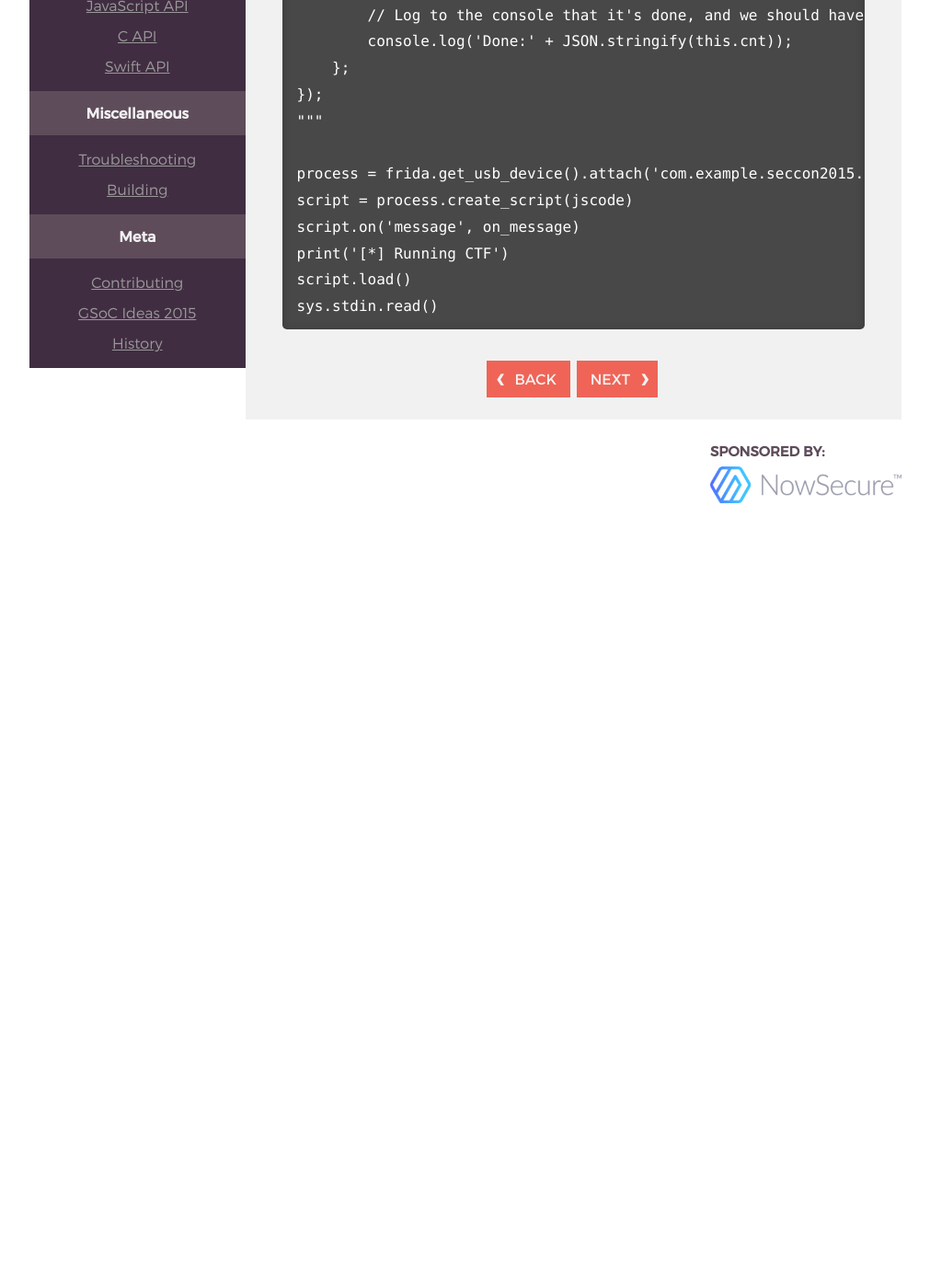
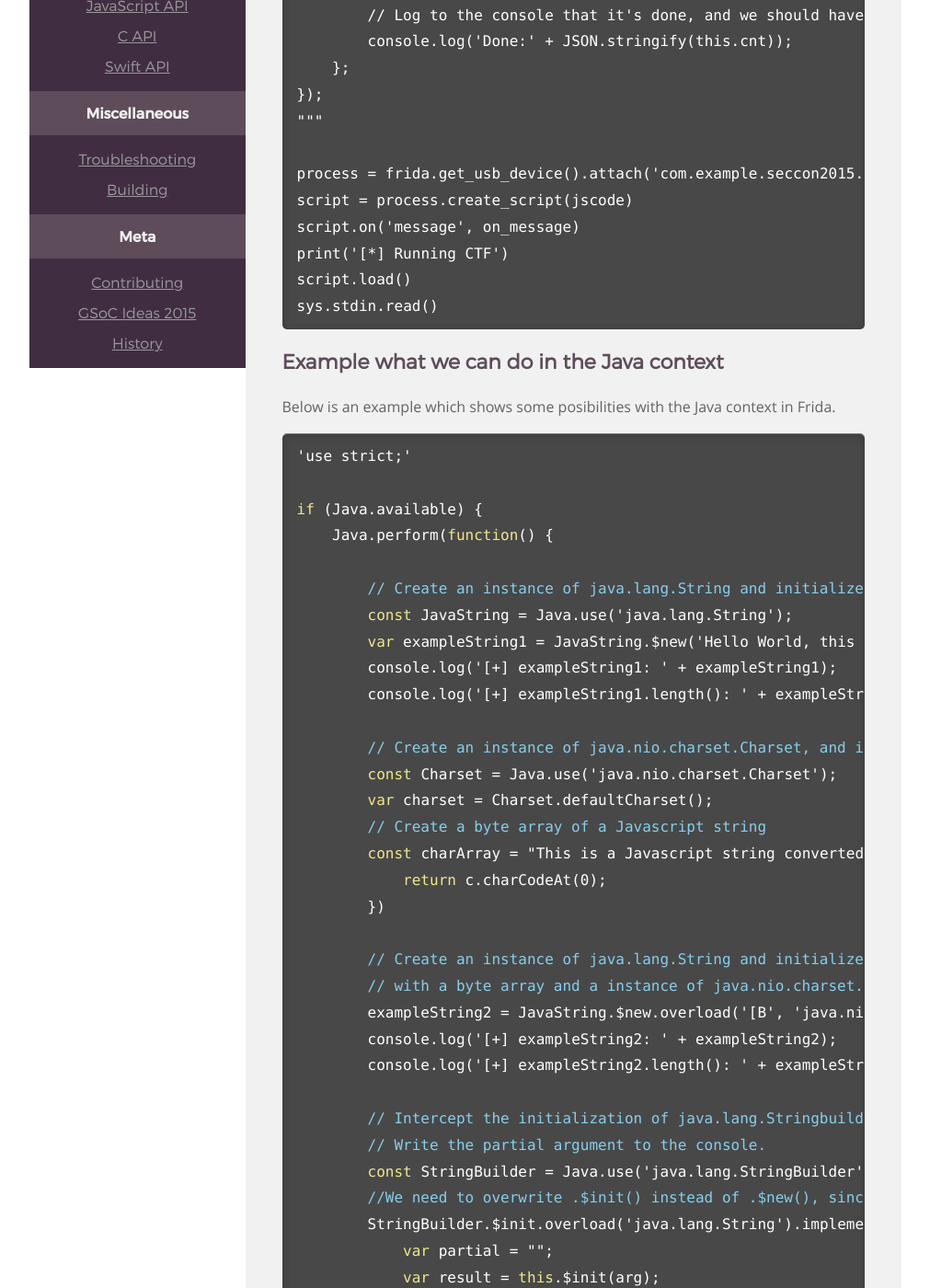
Before and after one commit to frida/frida-website, a Jekyll site: the page built from _docs/examples/android.md, in a window 1280 px wide and 1400 px high, scrolled down 1219 px. Shown: the whole window at 92% size, without its empty margins (129-1140 px from the left). Built offline with Jekyll 4.4.1, drawn with Linux system fonts in a browser that asks for light colours; before the commit the page ends 1776 px from its top, so only the background shows below that; some of the changed text lies outside the part shown.

Commit message:
Add an example of instantiating Java/Android classes (#102)
Including the use of overloads, as well as hooking/intercepting methods.

```diff
--- a/_docs/examples/android.md
+++ b/_docs/examples/android.md
@@ -52,3 +52,66 @@ print('[*] Running CTF')
 script.load()
 sys.stdin.read()
 {% endhighlight %}
+
+
+## Example what we can do in the Java context
+
+Below is an example which shows some posibilities with the Java context in Frida.
+
+{% highlight js %}
+'use strict;'
+
+if (Java.available) {
+    Java.perform(function() {
+
+        // Create an instance of java.lang.String and initialize it with a string.
+        const JavaString = Java.use('java.lang.String');
+        var exampleString1 = JavaString.$new('Hello World, this is an example string in Java.');
+        console.log('[+] exampleString1: ' + exampleString1);
+        console.log('[+] exampleString1.length(): ' + exampleString1.length());
+
+        // Create an instance of java.nio.charset.Charset, and initialize the default character set.
+        const Charset = Java.use('java.nio.charset.Charset');
+        var charset = Charset.defaultCharset();
+        // Create a byte array of a Javascript string
+        const charArray = "This is a Javascript string converted to a byte array.".split('').map(function(c) {
+            return c.charCodeAt(0);
+        })
+
+        // Create an instance of java.lang.String and initialize it through an overloaded $new,
+        // with a byte array and a instance of java.nio.charset.Charset.
+        exampleString2 = JavaString.$new.overload('[B', 'java.nio.charset.Charset').call(JavaString, charArray, charset)
+        console.log('[+] exampleString2: ' + exampleString2);
+        console.log('[+] exampleString2.length(): ' + exampleString2.length());
+
+        // Intercept the initialization of java.lang.Stringbuilder's overloaded constructor.
+        // Write the partial argument to the console.
+        const StringBuilder = Java.use('java.lang.StringBuilder');
+        //We need to overwrite .$init() instead of .$new(), since .$new() = .alloc() + .init()
+        StringBuilder.$init.overload('java.lang.String').implementation = function (arg) {
+            var partial = "";
+            var result = this.$init(arg);
+            if (arg !== null) {
+                partial = arg.toString().replace('\n', '').slice(0,10);
+            }
+            // console.log('new StringBuilder(java.lang.String); => ' + result)
+            console.log('new StringBuilder("' + partial + '");')
+            return result;
+        }
+        console.log('[+] new StringBuilder(java.lang.String) hooked');
+
+        // Intercept the toString() method of java.lang.StringBuilder and write its partial contents to the console.
+        StringBuilder.toString.implementation = function () {
+            var result = this.toString();
+            var partial = "";
+            if (result !== null) {
+                partial = result.toString().replace('\n', '').slice(0,10);
+            }
+            console.log('StringBuilder.toString(); => ' + partial)
+            return result;
+        }
+        console.log('[+] StringBuilder.toString() hooked');
+
+    }
+)}
+{% endhighlight %}
```
